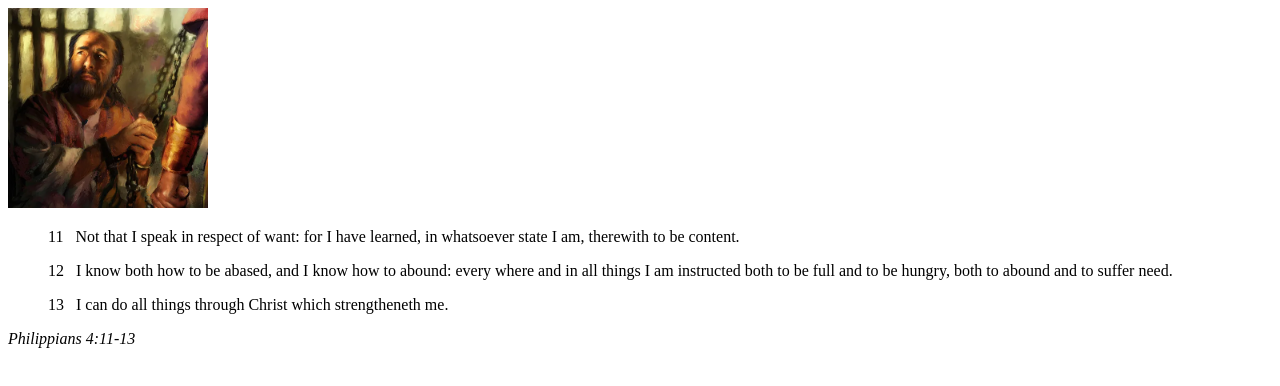
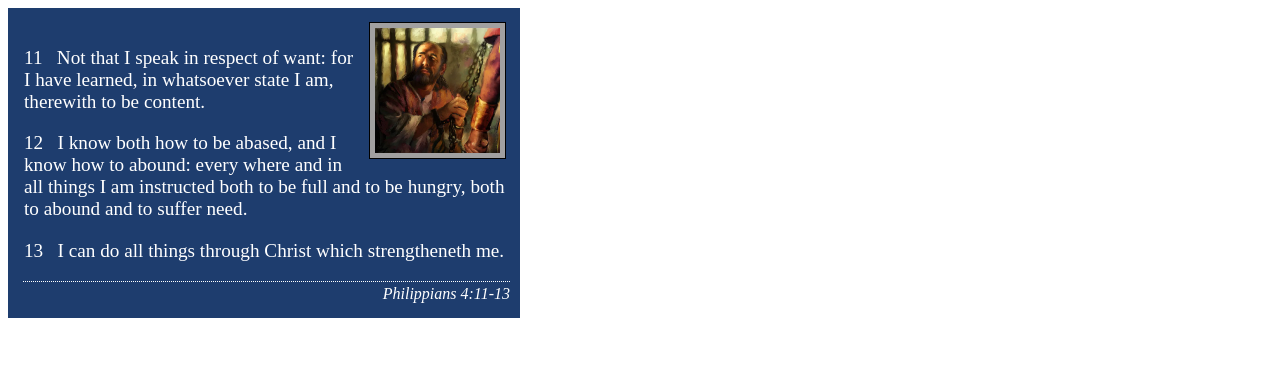
Before and after one commit to ismaelmarin2010/wdd130, a plain HTML site: page week02/box-model.html in a window 1280 px wide. Drawn offline with Linux system fonts and the light colour scheme.

Commit message:
Commit pending changes including index.html updates

```diff
--- a/week02/box-model.html
+++ b/week02/box-model.html
@@ -1,21 +1,28 @@
 <!DOCTYPE html>
 <html lang="en">
+
 <head>
     <meta charset="UTF-8">
     <meta name="viewport" content="width=device-width, initial-scale=1.0">
     <title>Box Model Activity</title>
+    <link rel="stylesheet" href="./styles/box-model.css">
 </head>
+
 <body>
     <main>
         <div class="callout">
-            <img src="images/apostle-paul-imprisoned.webp" alt="Paul the Apostle - Imprisoned in Rome" width="200" height="200">
+            <img src="images/apostle-paul-imprisoned.webp" alt="Paul the Apostle - Imprisoned in Rome" width="200"
+                height="200">
             <blockquote>
-                <p>11 &nbsp; Not that I speak in respect of want: for I have learned, in whatsoever state I am, therewith to be content.</p>
-                <p>12 &nbsp; I know both how to be abased, and I know how to abound: every where and in all things I am instructed both to be full and to be hungry, both to abound and to suffer need.</p>
+                <p>11 &nbsp; Not that I speak in respect of want: for I have learned, in whatsoever state I am,
+                    therewith to be content.</p>
+                <p>12 &nbsp; I know both how to be abased, and I know how to abound: every where and in all things I am
+                    instructed both to be full and to be hungry, both to abound and to suffer need.</p>
                 <p>13 &nbsp; I can do all things through Christ which strengtheneth me.</p>
             </blockquote>
             <cite>Philippians 4:11-13</cite>
         </div>
     </main>
 </body>
+
 </html>
--- a/week02/styles/box-model.css
+++ b/week02/styles/box-model.css
@@ -1,15 +1,38 @@
 .callout {
-
+	background-color: #1E3D6E;
+    max-width: 32rem;
 }
 
 .callout img {
-
+    width: 125px;
+    height: 125px;
+    float: right;
+    margin: 15px;
+    border: 5px solid rgb(161, 160, 160);
+    box-shadow: 0 0 0 1px black;
 }
 
 blockquote {
-
+    padding-top: 20px;
+    padding-left: 1px;
+    margin-bottom: 1px;
+    margin-top: 5px;
+    margin-left: 15px;
+    margin-right: 10px;
+    font-size: 1.2rem;
+    font-family: serif Georgia;
+    color: white;
+    text-align: left;
+    border-bottom: 1px dotted white;
 }
 
 cite {
-
+    display: flex;
+    justify-content: flex-end;
+    padding-top: 2px;
+    padding-bottom: 15px;
+    color: white;
+    align-items: right;
+    margin-left: 10px;
+    margin-right: 10px;
 }
```
